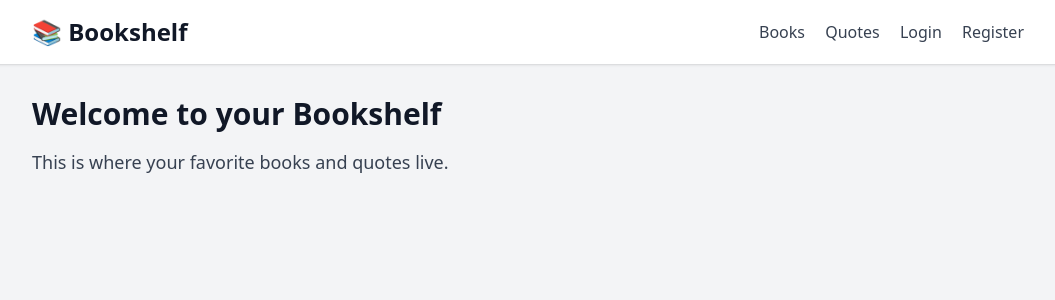
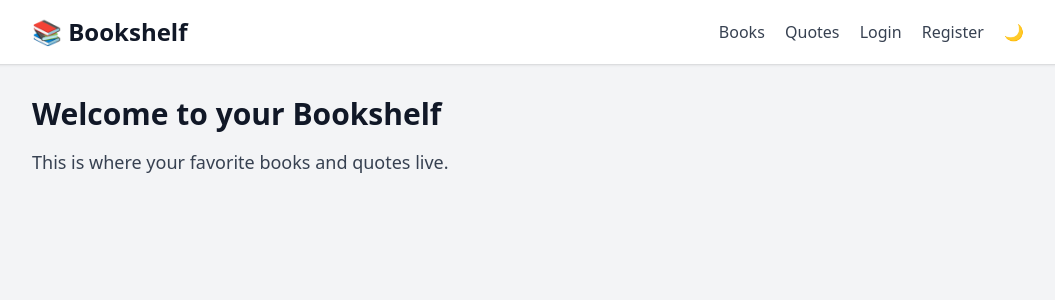
Before and after one commit to ash-valley/bookshelf, a Flask app: page / in a window 1280 px wide. Shown: the top 300 px of the page, without its empty margins (112-1167 px from the left). Run offline with Flask 3, Linux system fonts and the light colour scheme; some libraries are stand-ins or nearby versions.

Commit message:
Add dark mode support with localStorage toggle

```diff
--- a/templates/base.html
+++ b/templates/base.html
@@ -5,23 +5,30 @@
     <meta name="viewport" content="width=device-width, initial-scale=1.0">
     <title>{% block title %}Bookshelf{% endblock %}</title>
 
+    <script>
+        tailwind.config = {
+            darkMode: 'class'
+        }
+    </script>
+
     <!-- Tailwind CDN -->
     <script src="https://cdn.tailwindcss.com"></script>
 
     <!-- Custom CSS -->
     <link rel="stylesheet" href="{{ url_for('static', filename='css/style.css') }}">
 </head>
-<body class="bg-gray-100 text-gray-900">
+<body class="bg-gray-100 text-gray-900 dark:bg-gray-900 dark:text-gray-100 transition-colors duration-300">
 
     <!-- Navbar -->
-    <nav class="bg-white shadow mb-8">
+    <nav class="bg-white dark:bg-gray-800 shadow mb-8 transition-colors duration-300">
         <div class="max-w-5xl mx-auto px-4 py-4 flex justify-between items-center">
             <a href="/" class="text-2xl font-semibold">📚 Bookshelf</a>
             <div class="space-x-4">
-                <a href="/books" class="text-gray-700 hover:text-indigo-600">Books</a>
-                <a href="/quotes" class="text-gray-700 hover:text-indigo-600">Quotes</a>
-                <a href="/login" class="text-gray-700 hover:text-indigo-600">Login</a>
-                <a href="/register" class="text-gray-700 hover:text-indigo-600">Register</a>
+                <a href="/books" class="text-gray-700 dark:text-gray-200 hover:text-indigo-600 dark:hover:text-indigo-400">Books</a>
+                <a href="/quotes" class="text-gray-700 dark:text-gray-200 hover:text-indigo-600 dark:hover:text-indigo-400">Quotes</a>
+                <a href="/login" class="text-gray-700 dark:text-gray-200 hover:text-indigo-600 dark:hover:text-indigo-400">Login</a>
+                <a href="/register" class="text-gray-700 dark:text-gray-200 hover:text-indigo-600 dark:hover:text-indigo-400">Register</a>
+                <button id="theme-toggle" class="text-gray-700 dark:text-gray-200 hover:text-indigo-600 dark:hover:text-indigo-400">🌙</button>
             </div>
         </div>
     </nav>
@@ -31,5 +38,29 @@
         {% block content %}{% endblock %}
     </main>
 
+    <!-- Theme toggle script -->
+    <script>
+        const html = document.documentElement;
+        const toggleBtn = document.getElementById('theme-toggle');
+
+        // Load saved theme
+        if (localStorage.getItem('theme') === 'dark') {
+            html.classList.add('dark');
+            toggleBtn.textContent = '☀️';
+        }
+
+        toggleBtn.addEventListener('click', () => {
+            html.classList.toggle('dark');
+
+            if (html.classList.contains('dark')) {
+                localStorage.setItem('theme', 'dark');
+                toggleBtn.textContent = '☀️';
+            } else {
+                localStorage.setItem('theme', 'light');
+                toggleBtn.textContent = '🌙';
+            }
+        });
+    </script>
+
 </body>
 </html>
```
